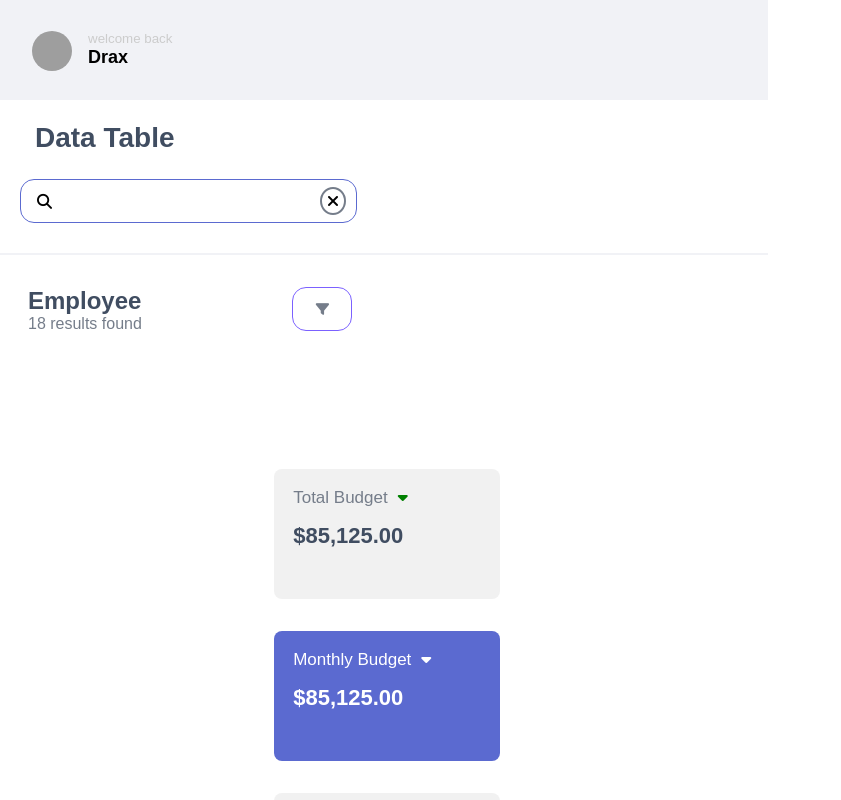
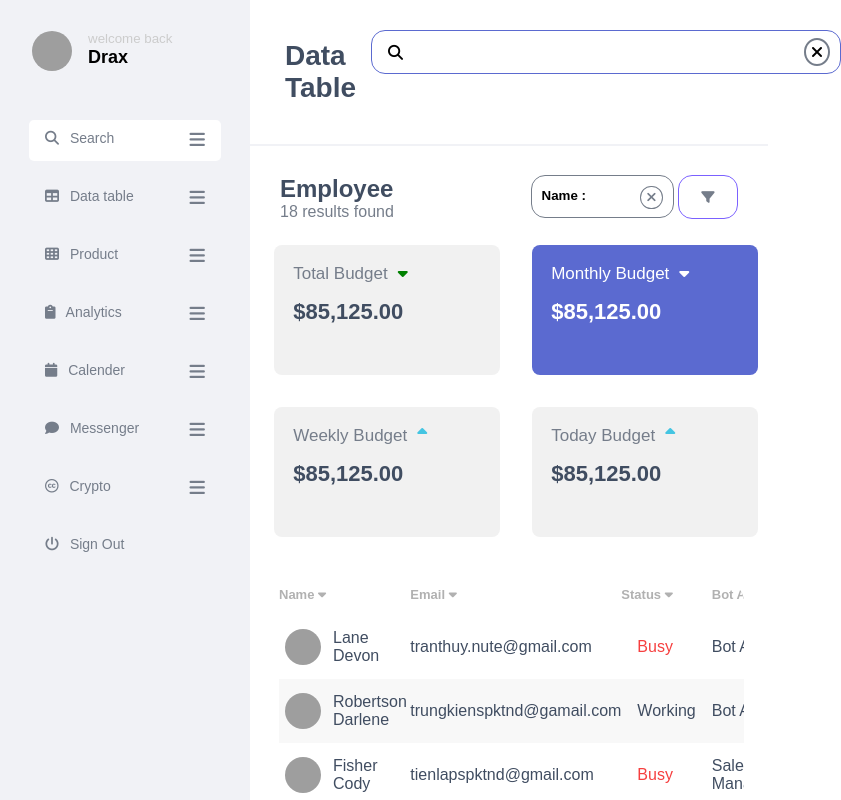
Before and after one commit to albouhajiAmire/Test_React_Flyer, a React (Create React App) app: page / in a window 768 px wide. Shown: the top 800 px of the page, 841 px wide, since content can reach past the window. Built offline with nearby package versions, Linux system fonts and the light colour scheme; grey boxes are pictures that could not be loaded; some icons are missing.

Commit message:
add media q tablete

```diff
--- a/src/assets/css/formFilter.css
+++ b/src/assets/css/formFilter.css
@@ -75,14 +75,23 @@ input:focus {
   color: var(--color-btn);
   cursor: pointer;
 }
+@media only screen and (min-width: 768px) {
+  .formFilter{
+    left: 52%;
+    }
+}
 
-@media only screen and (max-width: 768px) {
+@media only screen and (max-width : 960px){
+  .formFilter{
+  left: 27%;
+  }
+}
+@media  screen and (max-width: 600px) {
   .formFilter {
     display: block;
     position: absolute;
-    left: 23px;
-    width: 95%;
-    padding: 14px 14px;
-    margin: 0px -15px;
+    left: 11px;
+    margin: 0px;
+    padding: 14px 18px;
   }
 }
--- a/src/assets/css/style.css
+++ b/src/assets/css/style.css
@@ -40,7 +40,7 @@ main {
   margin-left: 250px;
   position: relative;
 }
-@media only screen and (max-width: 768px) {
+@media only screen and (max-width: 600px) {
   main {
     margin-top: 8px;
     padding: 1rem 1rem;
--- a/src/component/Bar/sidebar.css
+++ b/src/component/Bar/sidebar.css
@@ -81,7 +81,18 @@ ul {
   display: inline-block;
   color: var(--small-color);
 }
-@media screen and (max-width: 768px) {
+@media only screen and (min-width: 768px) {
+  .sidebar{
+    height: 100vh;
+  }
+}
+@media only screen and (max-width : 960px){
+  .sidebar{
+    height: 100vh;
+
+  }
+}
+@media screen and (max-width: 600px) {
 .sidebar-menu{
   display: none;
 }
--- a/src/component/Bar/topbar.css
+++ b/src/component/Bar/topbar.css
@@ -54,7 +54,7 @@ hr {
   border-radius: 50%;
   cursor: pointer;
 }
-@media only screen and (max-width: 800px) {
+@media only screen and (max-width: 600px) {
   header {
     grid-template-columns: repeat(1, 1fr);
     display: grid;
@@ -67,7 +67,7 @@ hr {
     margin-top: 12px;
   }
   .search-wrapper {
-    width: 337px;
+    width: 336px;
   }
   hr {
     margin-left: -199%;
--- a/src/component/Card/card.css
+++ b/src/component/Card/card.css
@@ -42,14 +42,19 @@
 .card-single .todayIcon {
   color: #44c5e2;
 }
-
+@media only screen and (min-width: 768px) {
+  .cards{
+    grid-template-columns: repeat(2, 1fr);
+    justify-items: center;
+  }
+}
 @media only screen and (max-width : 960px){
   .cards{
     grid-template-columns: repeat(2, 1fr);
     justify-items: center;
   }
 }
-@media only screen and (max-width : 768px){
+@media only screen and (max-width : 600px){
   .cards{
     grid-template-columns: repeat(1, 1fr);
     justify-items: center;
--- a/src/component/dashApp/Index.js
+++ b/src/component/dashApp/Index.js
@@ -19,7 +19,7 @@ function Index() {
       checkList: [
         { value: "Free", label: "Free" },
         { value: "Working", label: "Working" },
-        { value: "OnVacation", label: "On Vacation" },
+        { value: "On Vacation", label: "On Vacation" },
         { value: "Busy", label: "Busy" },
       ],
     },
@@ -54,16 +54,16 @@ function Index() {
       formData.email !== ""
     ) {
       let filtered = User.filter((usr) => {
-        console.log({ usr });
-        console.log("formdata:", formData);
-        usr.status = usr.status.replace(" ", "");
+        // console.log({ usr });
+        // console.log("formdata:", formData);
+        // usr.status = usr.status.replace("", "");
         return (
           usr.name.firstname.toLowerCase() === formData.name.toLowerCase() ||
           usr.name.lastname.toLowerCase() === formData.name.toLowerCase() ||
           usr.email.toLowerCase() === formData.email.toLowerCase() ||
           usr.status === formData.Free ||
           usr.status === formData.Working ||
-          usr.status === formData["On Vacation"] ||
+          usr.status === formData["On Vacation"]||
           usr.status === formData.Busy ||
           usr.role.toLowerCase() === formData.role.toLowerCase()
         );
@@ -73,11 +73,11 @@ function Index() {
       setData(User);
     }
   };
-  console.log(formData);
+  // console.log(formData);
   //---------------------------------{END SHEARCH}-----------------------------------
 
   //---------------------------------{START ResetData}-------------------------------
-  const resetData = () => {
+  const resetData = (e) => {
     setFormData({
       ...formData,
       name: "",
@@ -90,6 +90,7 @@ function Index() {
           { value: "OnVacation", label: "On Vacation" },
           { value: "Busy", label: "Busy" },
         ],
+
       },
     });
     setData(User);
--- a/src/component/dashApp/index.css
+++ b/src/component/dashApp/index.css
@@ -53,7 +53,7 @@
   padding: 4px 6px;
   border-radius: 50%;
 }
-@media only screen and (max-width: 768px) {
+@media only screen and (max-width: 600px) {
   .head {
     grid-template-columns: repeat(1, 1fr);
     justify-items: center;
--- a/src/component/table/table.css
+++ b/src/component/table/table.css
@@ -87,7 +87,7 @@ td {
   color: var(--color-status-working);
 }
 
-@media only screen and (max-width: 768px) {
+@media only screen and (max-width: 600px) {
   .table-data {
     grid-template-columns: repeat(1, 1fr);
     justify-items: center;
@@ -100,7 +100,7 @@ td {
   }
   .table-data .order table tr td .status {
     padding: 0;
-    font-size:16px;
+    font-size:10px;
     white-space: pre-line;
   }
   tbody tr {
```
